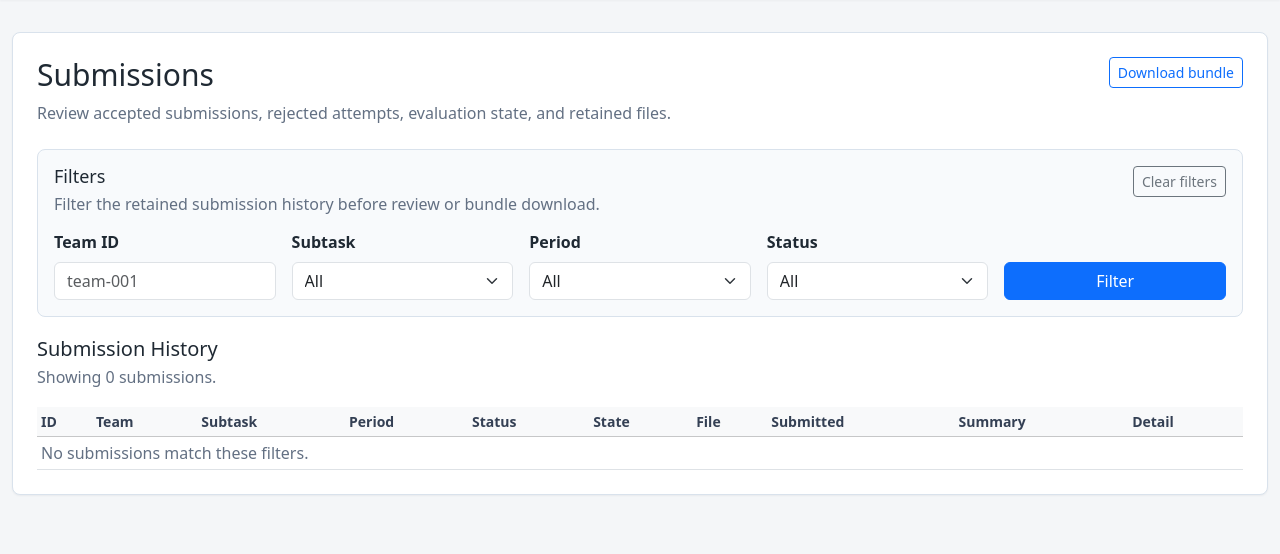
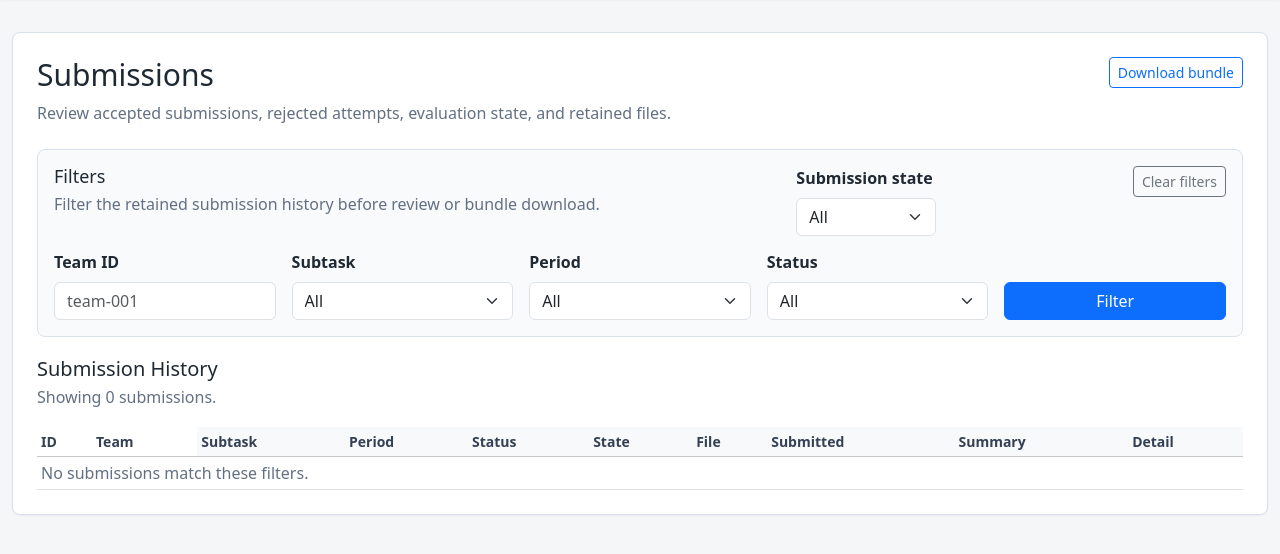
Before and after one commit to modelretrieval-1/modelretrieval-1-submission-site, a FastAPI app: template app/templates/admin_submissions.html in a window 1280 px wide. Shown: the part 48-602 px from the top of the page. Run offline with FastAPI, Linux system fonts and the light colour scheme; the template is opened without the code that fills it, so the values that code supplies are empty.

Commit message:
feat(ui): improve organizer review tables

```diff
--- a/app/static/app.css
+++ b/app/static/app.css
@@ -509,6 +509,22 @@ legend {
   overflow-x: auto;
 }
 
+.review-identifying {
+  position: sticky;
+  left: 0;
+  z-index: 1;
+  background: var(--app-surface);
+}
+
+thead .review-identifying {
+  z-index: 2;
+  background: var(--app-surface);
+}
+
+.table tbody tr:hover .review-identifying {
+  background: var(--app-surface);
+}
+
 .table {
   margin-bottom: 0;
 }
--- a/app/templates/admin_submissions.html
+++ b/app/templates/admin_submissions.html
@@ -19,6 +19,14 @@
         <div>
           <h2>Filters</h2>
           <p>Filter the retained submission history before review or bundle download.</p>
+        </div>
+        <div>
+          <label class="form-label" for="filter_state">Submission state</label>
+          <select class="form-select" id="filter_state" name="state">
+            <option value="">All</option>
+            <option value="current" {% if filters.state == "current" %}selected{% endif %}>Current</option>
+            <option value="superseded" {% if filters.state == "superseded" %}selected{% endif %}>Superseded</option>
+          </select>
         </div>
         <a class="btn btn-outline-secondary btn-sm" href="/admin/submissions">Clear filters</a>
       </div>
@@ -67,8 +75,8 @@
       <table class="table table-sm table-hover align-middle">
         <thead class="table-light">
           <tr>
-            <th>ID</th>
-            <th>Team</th>
+            <th class="review-identifying">ID</th>
+            <th class="review-identifying">Team</th>
             <th>Subtask</th>
             <th>Period</th>
             <th>Status</th>
@@ -82,8 +90,8 @@
         <tbody>
           {% for submission in submissions %}
             <tr>
-              <td>{{ submission.submission_id }}</td>
-              <td>{{ submission.team_public_id }}<br>{{ submission.team_display_name }}</td>
+              <td class="review-identifying">{{ submission.submission_id }}</td>
+              <td class="review-identifying">{{ submission.team_public_id }}<br>{{ submission.team_display_name }}</td>
               <td><span class="badge text-bg-info">Subtask {{ submission.subtask }}</span></td>
               <td>
                 <span class="badge text-bg-{% if submission.period_name == 'normal' %}primary{% else %}info{% endif %}">
```
Also changed, not shown: HANDOFF.md (+3 -2 lines), app/routes/admin.py (+8 -0 lines), app/submissions.py (+14 -0 lines), app/templates/admin_leaderboard.html (+8 -6 lines), docs/planning/implementation-plan.md (+1 -0 lines), docs/planning/ui-ux-improvement-plan.md (+8 -3 lines), docs/ui/ui-flow.md (+9 -5 lines), README.md.
